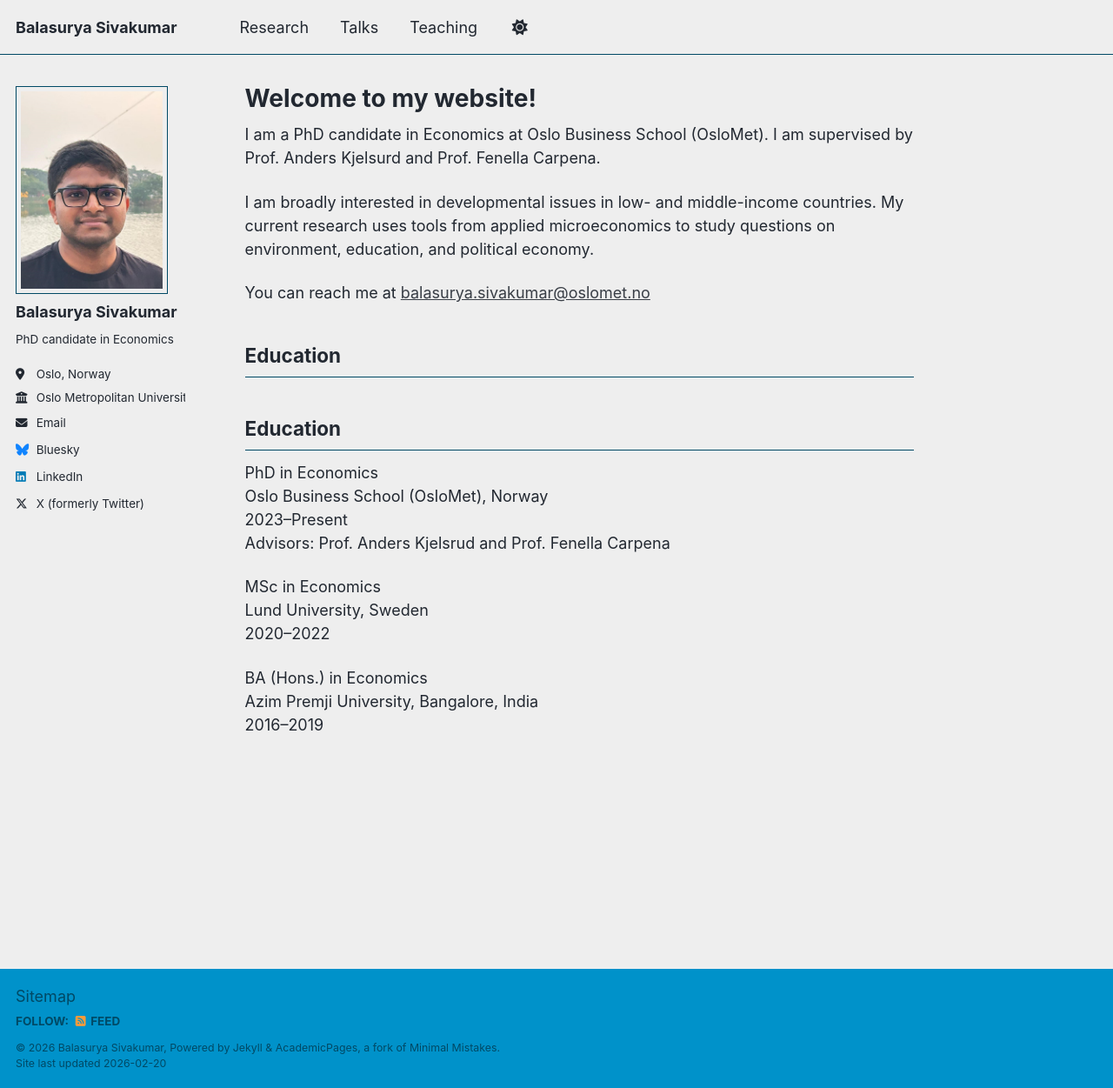
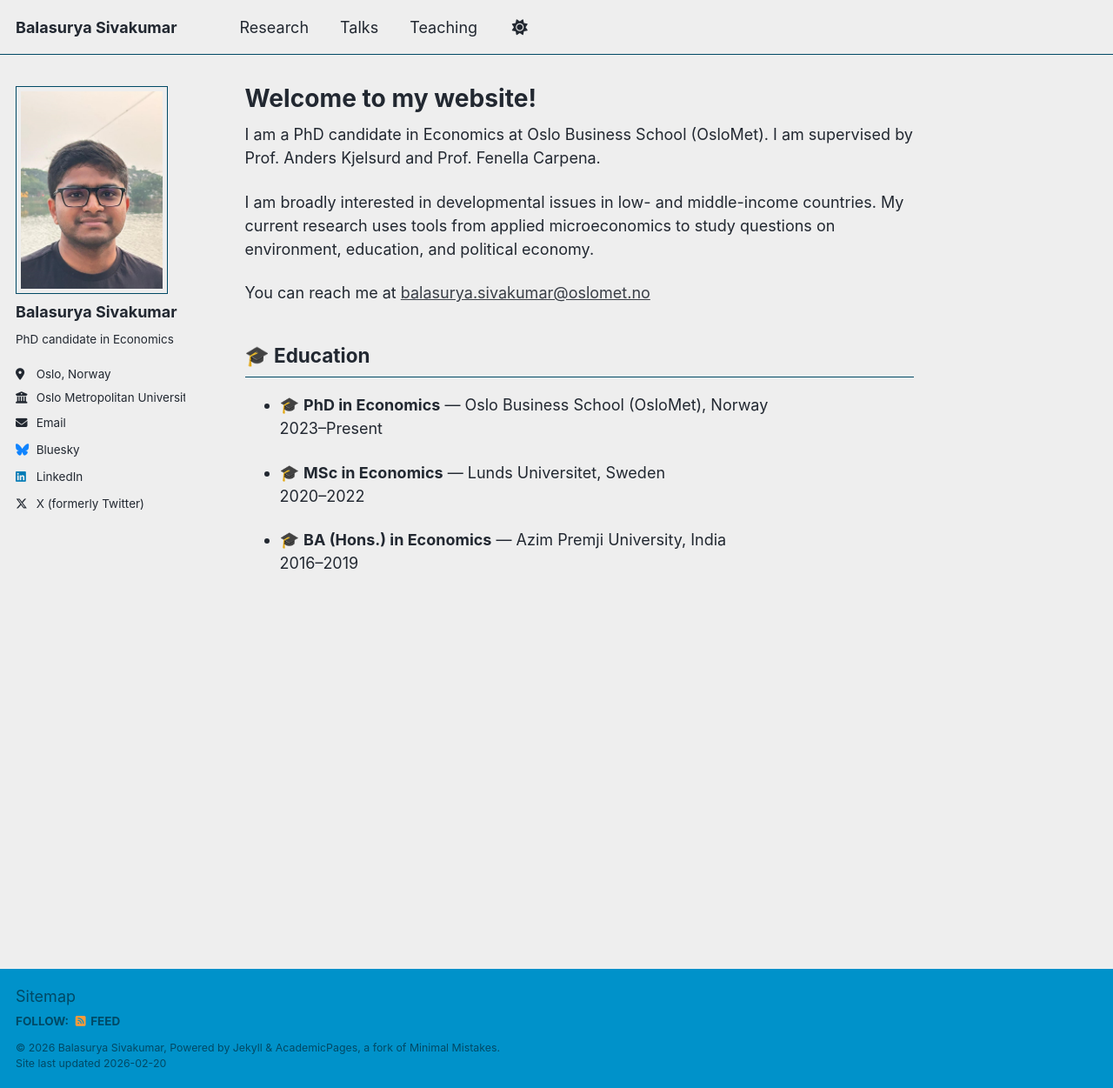
Before and after one commit to BalasuryaSivakumar/balasuryasivakumar.github.io, a Jekyll site: the page built from _pages/about.md, in a window 1280 px wide and 1251 px high. Shown: the whole window at 87% size. Built offline with Jekyll 4.4.1, drawn with Linux system fonts in a browser that asks for light colours; a script that is not in the unit is left out.

Commit message:
Update about.md

```diff
--- a/_pages/about.md
+++ b/_pages/about.md
@@ -12,19 +12,13 @@ I am broadly interested in developmental issues in low- and middle-income countr
 
 You can reach me at <balasurya.sivakumar@oslomet.no>
 
-## Education
+## 🎓 Education
 
-## Education
+- 🎓 **PhD in Economics** — Oslo Business School (OsloMet), Norway
+  2023–Present
 
-PhD in Economics
-Oslo Business School (OsloMet), Norway
-2023–Present
-Advisors: Prof. Anders Kjelsrud and Prof. Fenella Carpena
+- 🎓 **MSc in Economics** — Lunds Universitet, Sweden
+  2020–2022
 
-MSc in Economics
-Lund University, Sweden
-2020–2022
-
-BA (Hons.) in Economics
-Azim Premji University, Bangalore, India
-2016–2019
+- 🎓 **BA (Hons.) in Economics** — Azim Premji University, India
+  2016–2019
```
